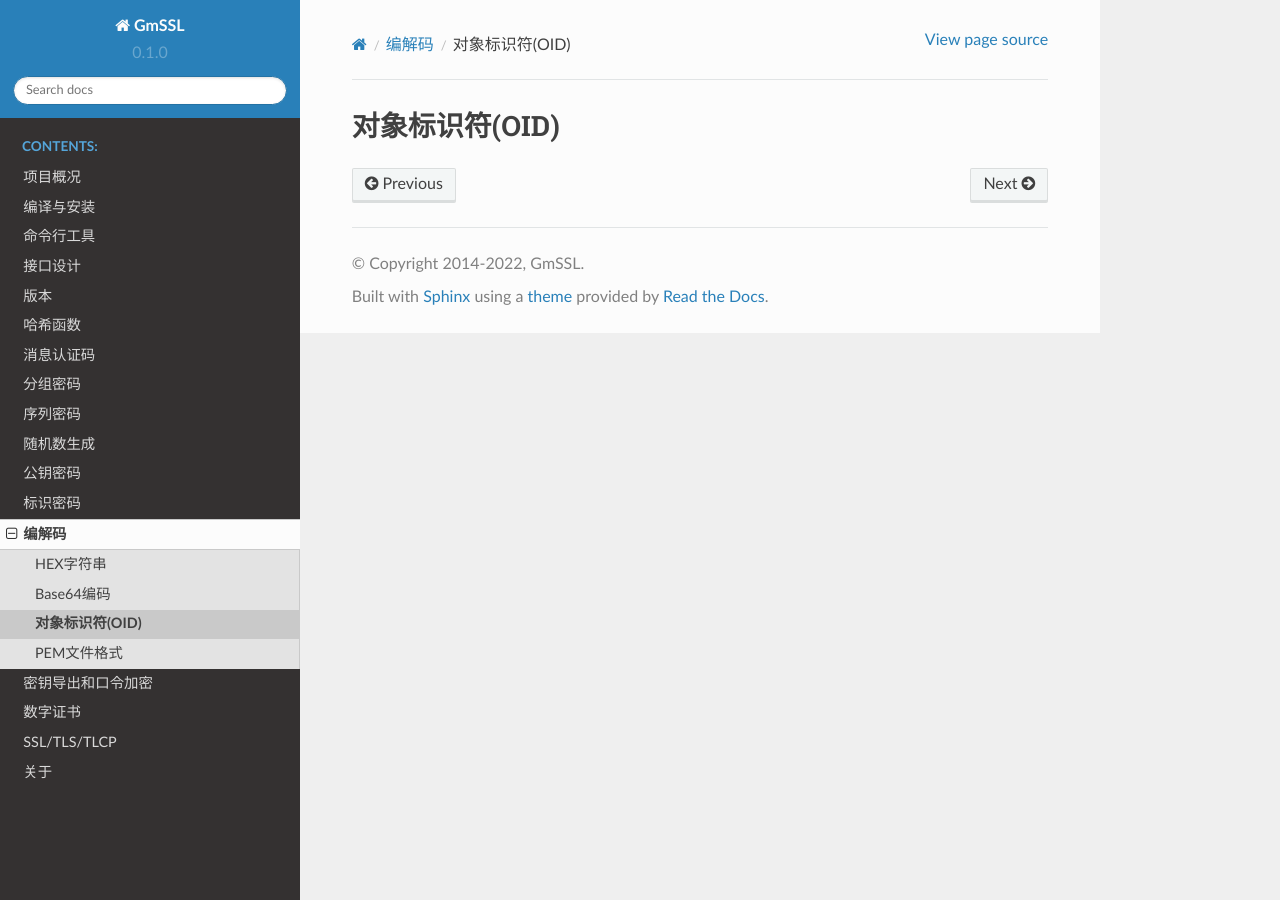
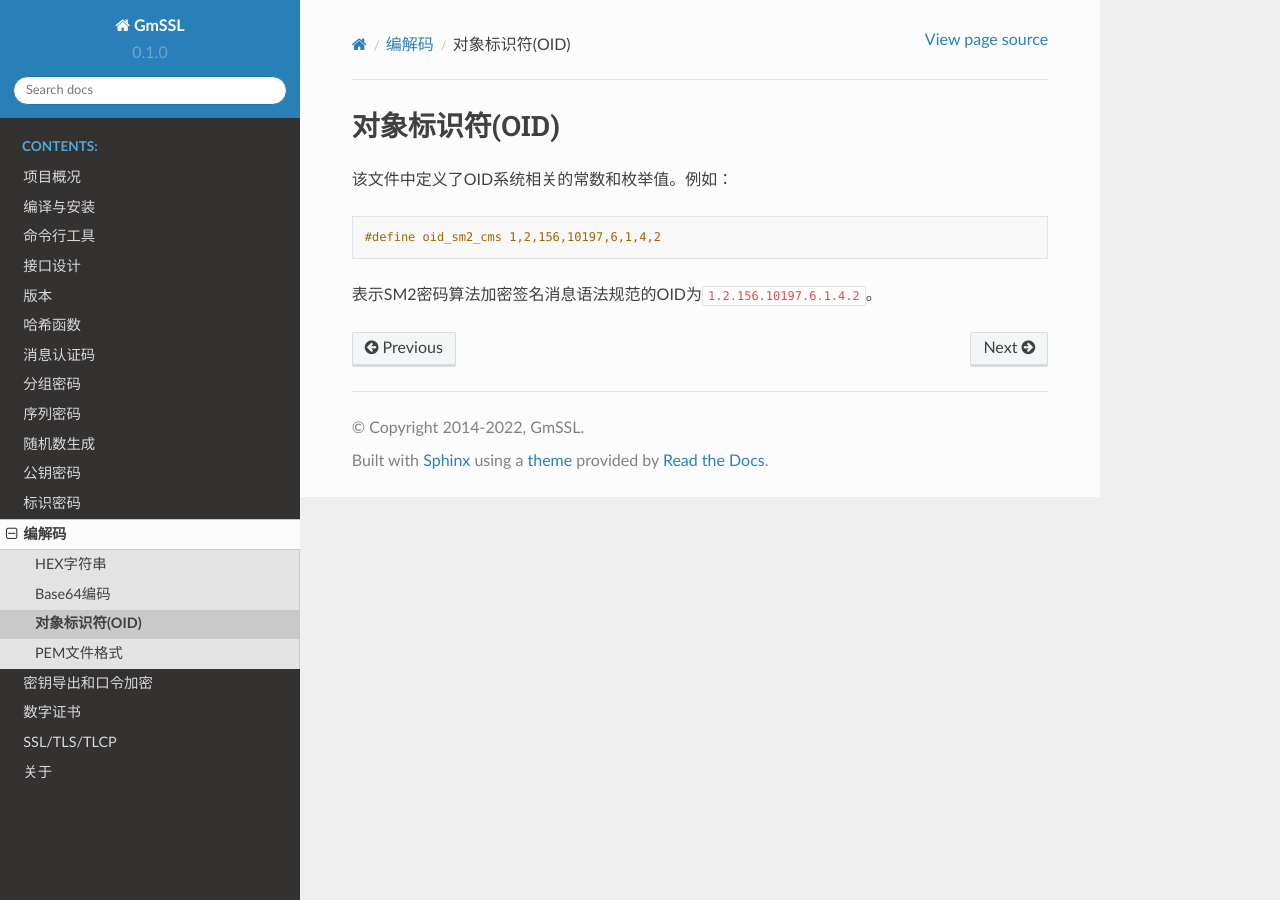
Before and after one commit to zxm256/gmssl-docs, a Sphinx documentation site: the page built from docs/source/encode_decode/oid.md, in a window 1280 px wide. Built offline with Sphinx 7.4.7 and the Read the Docs theme 2.0.0, drawn with Linux system fonts in a browser that asks for light colours; pages that are not in the unit, such as notebooks, are missing from menus.

Commit message:
Update oid.md

````diff
--- a/docs/source/encode_decode/oid.md
+++ b/docs/source/encode_decode/oid.md
@@ -1 +1,9 @@
 # 对象标识符(OID)
+
+该文件中定义了OID系统相关的常数和枚举值。例如：
+
+```c
+#define oid_sm2_cms 1,2,156,10197,6,1,4,2
+```
+
+表示SM2密码算法加密签名消息语法规范的OID为`1.2.156.10197.6.1.4.2`。
````
